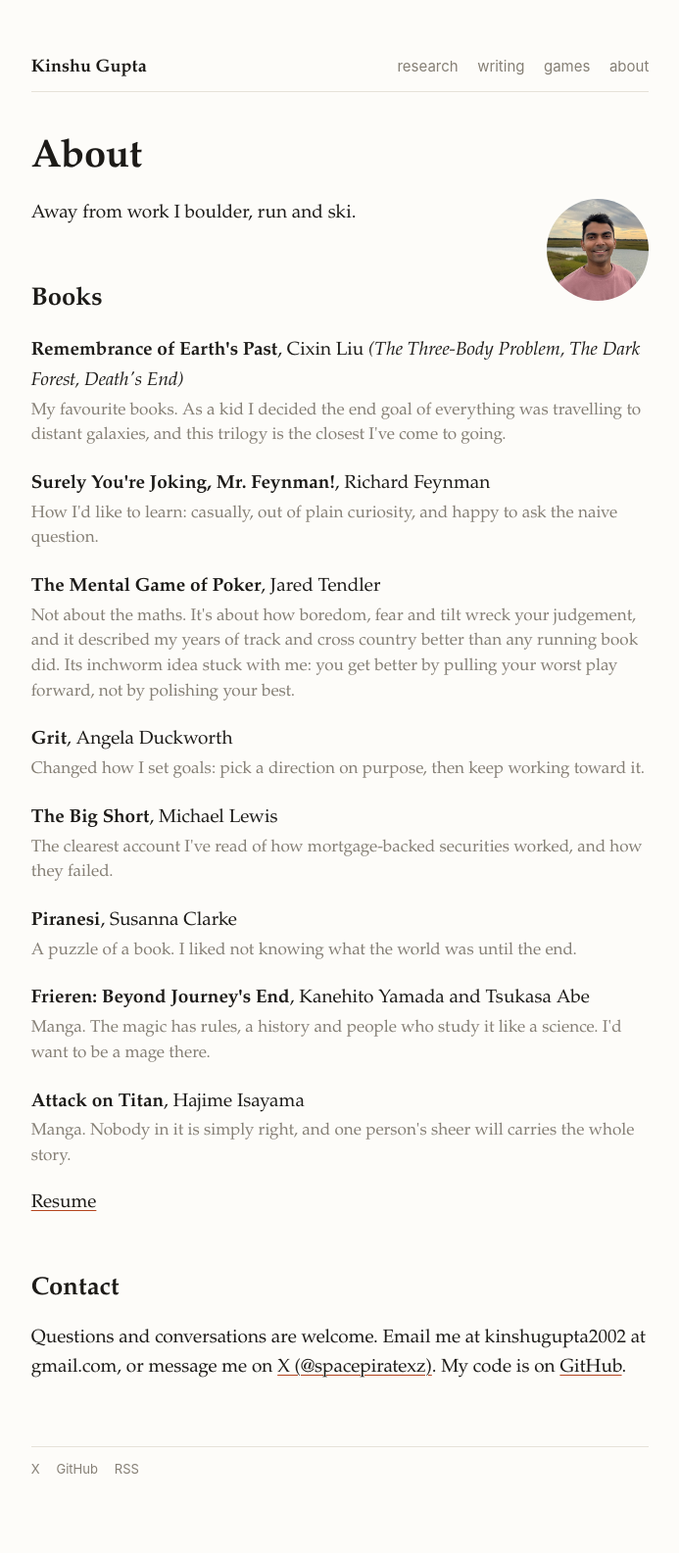
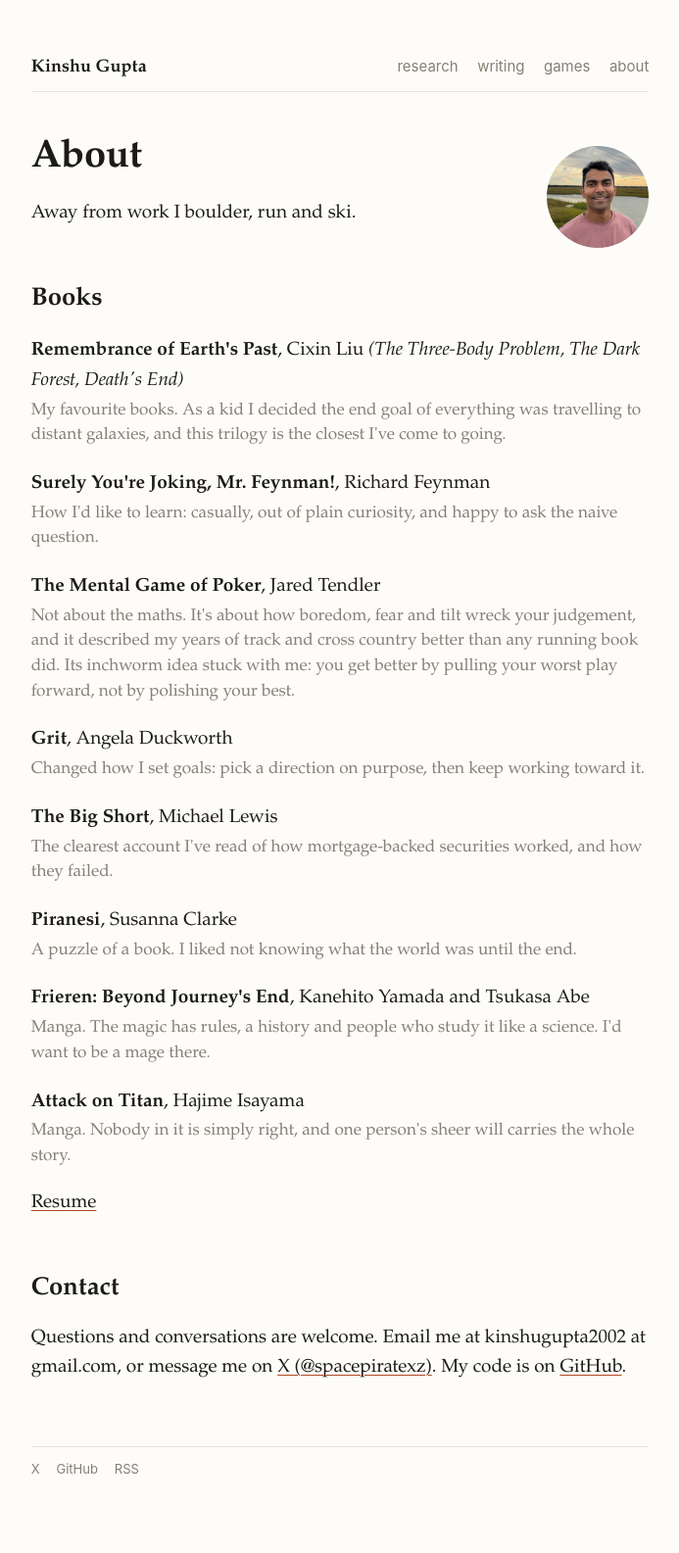
Before and after one commit to kinshu0/kinshu0.github.io, a Jekyll site: the page built from about.markdown, in a window 1280 px wide. Shown: the whole page at 98% size, without its empty margins (293-986 px from the left). Built offline with Jekyll 4.4.1, drawn with Linux system fonts in a browser that asks for light colours.

Commit message:
About: line the photo up with the page title (preview)
Co-Authored-By: Claude Fable 5.2 <noreply@anthropic.com>

```diff
--- a/assets/css/site.css
+++ b/assets/css/site.css
@@ -60,7 +60,8 @@ article > .meta { margin: 0 0 2em; }
 .pub + .label { margin-top: 2.8em; }
 
 /* About: photo and book list */
-.about-photo { float: right; margin: 0 0 1em 1.5em; }
+/* pulled up so its top lines up with the page title */
+.about-photo { float: right; margin: -54px 0 1em 1.5em; }
 .shelf { display: none; }
 .book { margin-top: 1.1em; }
 .book .bd { font-style: italic; }
```
